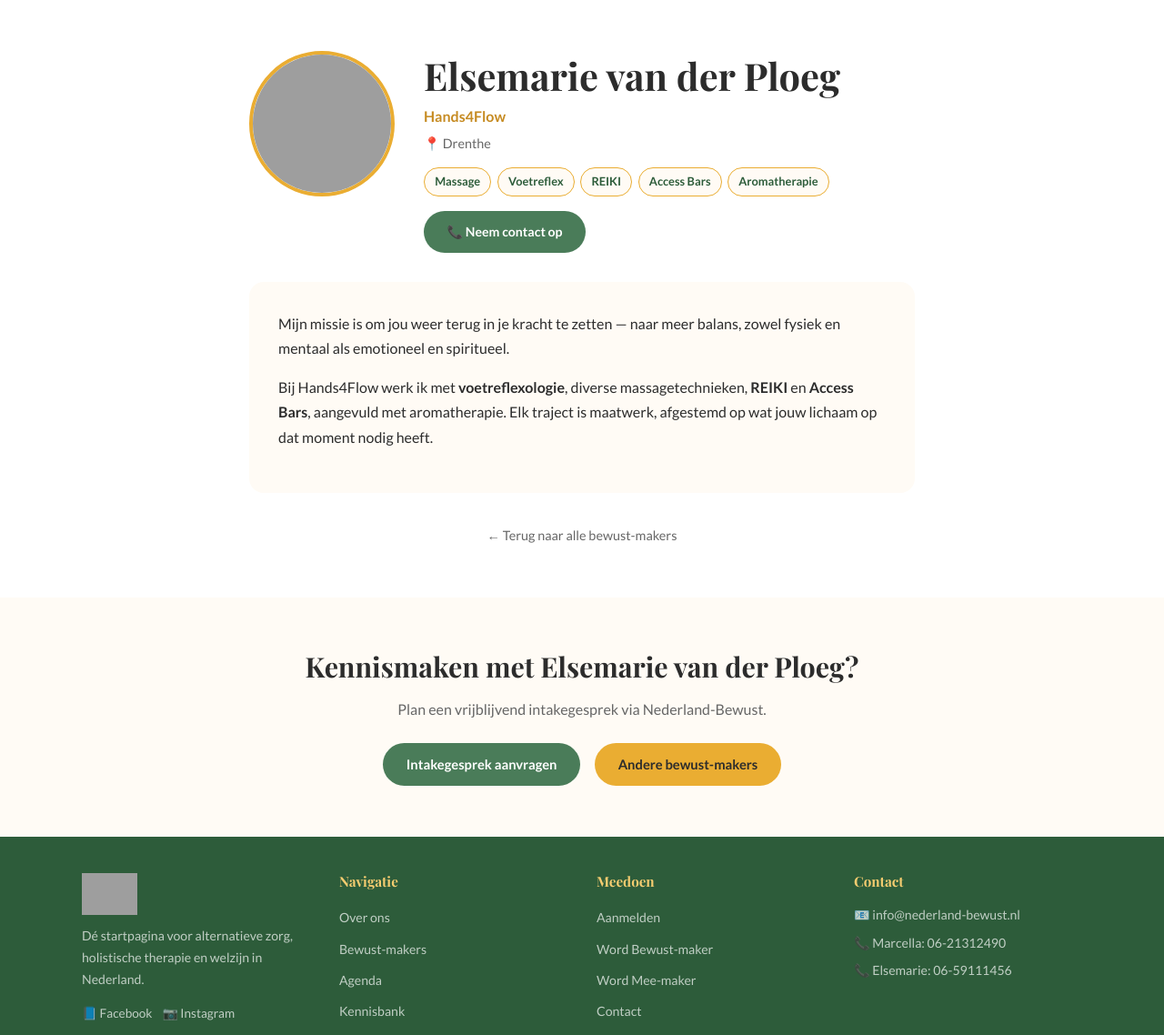
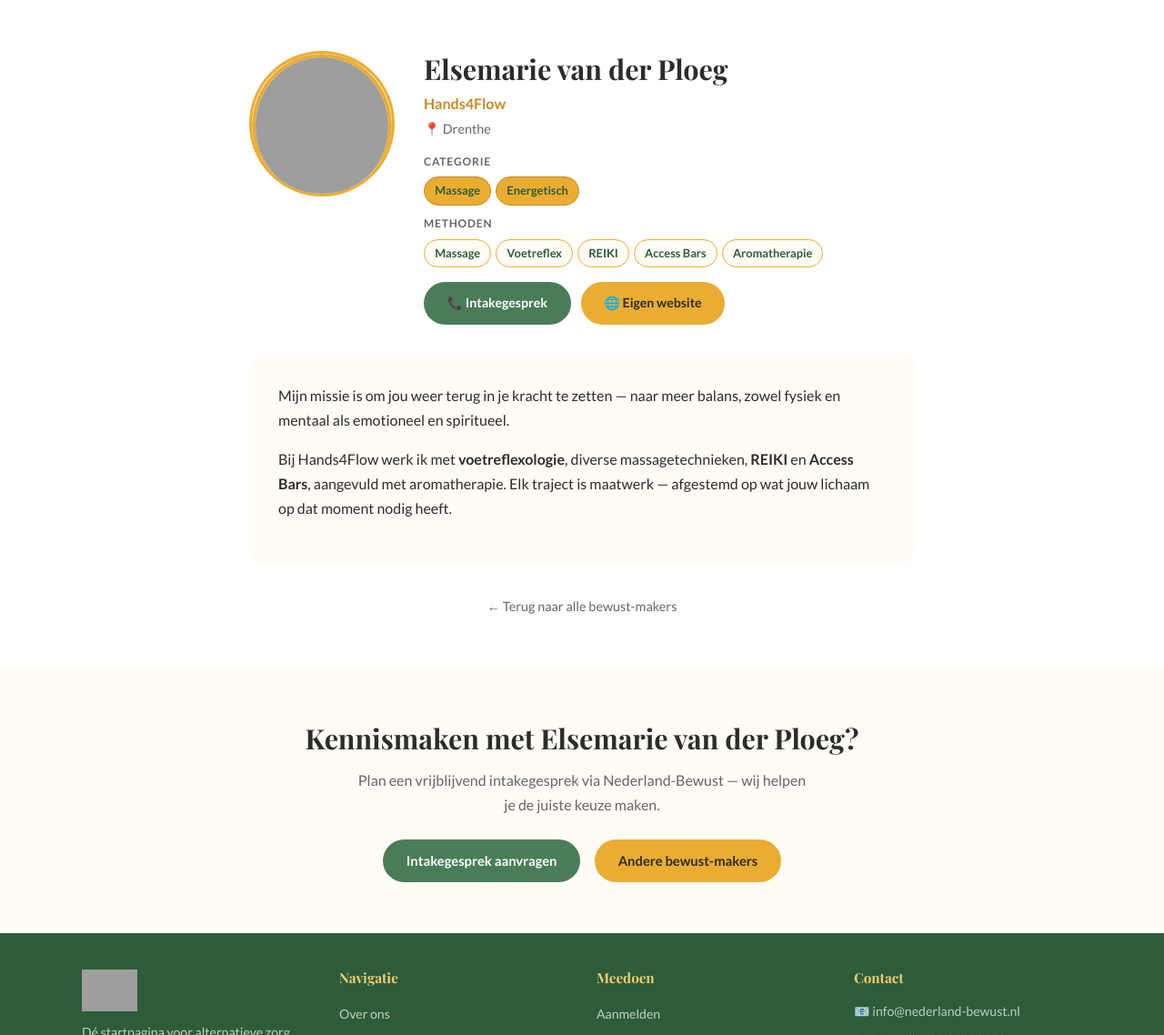
Before and after one commit to hands4flownl/nederland-bewust, a Jekyll site: the page built from pages/bewust-makers/welkom-bij-hands4flow.html, in a window 1280 px wide and 1400 px high. Shown: the part 262-1400 px from the top of the window at 91% size. Built offline with Jekyll 4.4.1, drawn with Linux system fonts in a browser that asks for light colours; grey boxes are pictures that could not be loaded.

Commit message:
Update profiel: Elsemarie van der Ploeg

```diff
--- a/pages/bewust-makers/welkom-bij-hands4flow.html
+++ b/pages/bewust-makers/welkom-bij-hands4flow.html
@@ -1,7 +1,7 @@
 ---
 layout: standaard
 title: "Elsemarie van der Ploeg – Hands4Flow"
-beschrijving: "Elsemarie van der Ploeg is bewust-maker bij Nederland-Bewust in Drenthe."
+beschrijving: "Elsemarie van der Ploeg is bewust-maker bij Nederland-Bewust in Drenthe. Gespecialiseerd in Massage, Energetisch."
 permalink: /bewust-makers/welkom-bij-hands4flow/
 ---
 
@@ -13,24 +13,38 @@
 <section class="sectie">
   <div class="container container--nauw">
 
-    <div class="profiel-header">
-      <img src="{{ '/' | relative_url }}wp-content/uploads/2025/09/cropped-cropped-cropped-foto-Bewust-maker-Elsemarie.jpg" alt="Elsemarie van der Ploeg" class="profiel-foto-groot" loading="lazy">
-      <div class="profiel-meta">
-        <h1>Elsemarie van der Ploeg</h1>
-        <p class="praktijk">Hands4Flow</p>
-        <p class="regio">📍 Drenthe</p>
-        <div class="profiel-tags"><span class="profiel-tag">Massage</span><span class="profiel-tag">Voetreflex</span><span class="profiel-tag">REIKI</span><span class="profiel-tag">Access Bars</span><span class="profiel-tag">Aromatherapie</span></div>
-        <div style="display:flex;gap:0.8rem;flex-wrap:wrap;margin-top:1rem;">
-          <a href="{{ '/contact/' | relative_url }}" class="knop knop--groen" style="font-size:0.88rem;">📞 Neem contact op</a>
+    <div class="profiel-header" style="display:flex;gap:2rem;align-items:flex-start;margin-bottom:2rem;flex-wrap:wrap;">
+      <div class="maker-kaart__foto-wrap" style="width:160px;height:160px;flex-shrink:0;">
+        <img src="https://nederland-bewust.nl/wp-content/uploads/2025/09/cropped-cropped-cropped-foto-Bewust-maker-Elsemarie.jpg"
+          alt="Elsemarie van der Ploeg"
+          style="width:160px;height:160px;border-radius:50%;object-fit:cover;border:4px solid var(--goud);"
+          loading="lazy"
+          onerror="this.parentElement.innerHTML='<div style=\'width:160px;height:160px;border-radius:50%;background:var(--creme);border:4px solid var(--goud);display:flex;align-items:center;justify-content:center;font-size:3rem;\'>🌿</div>';">
+      </div>
+      <div style="flex:1;min-width:220px;">
+        <h2 style="margin-bottom:0.3rem;">Elsemarie van der Ploeg</h2>
+        <p style="color:var(--goud-donker);font-weight:700;margin-bottom:0.2rem;">Hands4Flow</p>
+        <p style="color:var(--tekst-licht);font-size:0.9rem;margin-bottom:0.8rem;">📍 Drenthe</p>
+        <div style="margin-bottom:0.6rem;">
+          <p style="font-size:0.75rem;font-weight:700;text-transform:uppercase;letter-spacing:0.07em;color:var(--tekst-licht);margin-bottom:0.4rem;">Categorie</p>
+          <div style="display:flex;flex-wrap:wrap;gap:0.3rem;"><span class="profiel-tag" style="background:var(--goud);border-color:var(--goud-donker);">Massage</span><span class="profiel-tag" style="background:var(--goud);border-color:var(--goud-donker);">Energetisch</span></div>
+        </div>
+        <div style="margin-bottom:1rem;">
+          <p style="font-size:0.75rem;font-weight:700;text-transform:uppercase;letter-spacing:0.07em;color:var(--tekst-licht);margin-bottom:0.4rem;">Methoden</p>
+          <div style="display:flex;flex-wrap:wrap;gap:0.3rem;"><span class="profiel-tag">Massage</span><span class="profiel-tag">Voetreflex</span><span class="profiel-tag">REIKI</span><span class="profiel-tag">Access Bars</span><span class="profiel-tag">Aromatherapie</span></div>
+        </div>
+        <div style="display:flex;gap:0.7rem;flex-wrap:wrap;margin-top:1rem;align-items:center;">
+          <a href="{{ '/contact/' | relative_url }}" class="knop knop--groen" style="font-size:0.88rem;">📞 Intakegesprek</a>
+          <a href="https://www.hands4flow.nl" target="_blank" rel="noopener" class="knop knop--goud" style="font-size:0.88rem;">🌐 Eigen website</a>
         </div>
       </div>
     </div>
 
     <div style="background:var(--creme);border-radius:var(--radius-groot);padding:2rem;margin-bottom:2rem;">
-      <p>Mijn missie is om jou weer terug in je kracht te zetten — naar meer balans, zowel fysiek en mentaal als emotioneel en spiritueel.</p><p>Bij Hands4Flow werk ik met <strong>voetreflexologie</strong>, diverse massagetechnieken, <strong>REIKI</strong> en <strong>Access Bars</strong>, aangevuld met aromatherapie. Elk traject is maatwerk, afgestemd op wat jouw lichaam op dat moment nodig heeft.</p>
+      <p>Mijn missie is om jou weer terug in je kracht te zetten — naar meer balans, zowel fysiek en mentaal als emotioneel en spiritueel.</p><p>Bij Hands4Flow werk ik met <strong>voetreflexologie</strong>, diverse massagetechnieken, <strong>REIKI</strong> en <strong>Access Bars</strong>, aangevuld met aromatherapie. Elk traject is maatwerk — afgestemd op wat jouw lichaam op dat moment nodig heeft.</p>
     </div>
 
-    <div style="text-align:center;margin-top:2rem;">
+    <div style="text-align:center;margin-top:1.5rem;">
       <a href="{{ '/onze-bewust-makers/' | relative_url }}" style="font-size:0.9rem;color:var(--tekst-licht);">← Terug naar alle bewust-makers</a>
     </div>
   </div>
@@ -39,7 +53,7 @@
 <section class="sectie sectie--kleur">
   <div class="container" style="text-align:center;">
     <h2>Kennismaken met Elsemarie van der Ploeg?</h2>
-    <p style="max-width:500px;margin:0.8rem auto 1.5rem;color:var(--tekst-licht);">Plan een vrijblijvend intakegesprek via Nederland-Bewust.</p>
+    <p style="max-width:500px;margin:0.8rem auto 1.5rem;color:var(--tekst-licht);">Plan een vrijblijvend intakegesprek via Nederland-Bewust — wij helpen je de juiste keuze maken.</p>
     <div style="display:flex;gap:1rem;justify-content:center;flex-wrap:wrap;">
       <a href="{{ '/contact/' | relative_url }}" class="knop knop--groen">Intakegesprek aanvragen</a>
       <a href="{{ '/onze-bewust-makers/' | relative_url }}" class="knop knop--goud">Andere bewust-makers</a>
```
